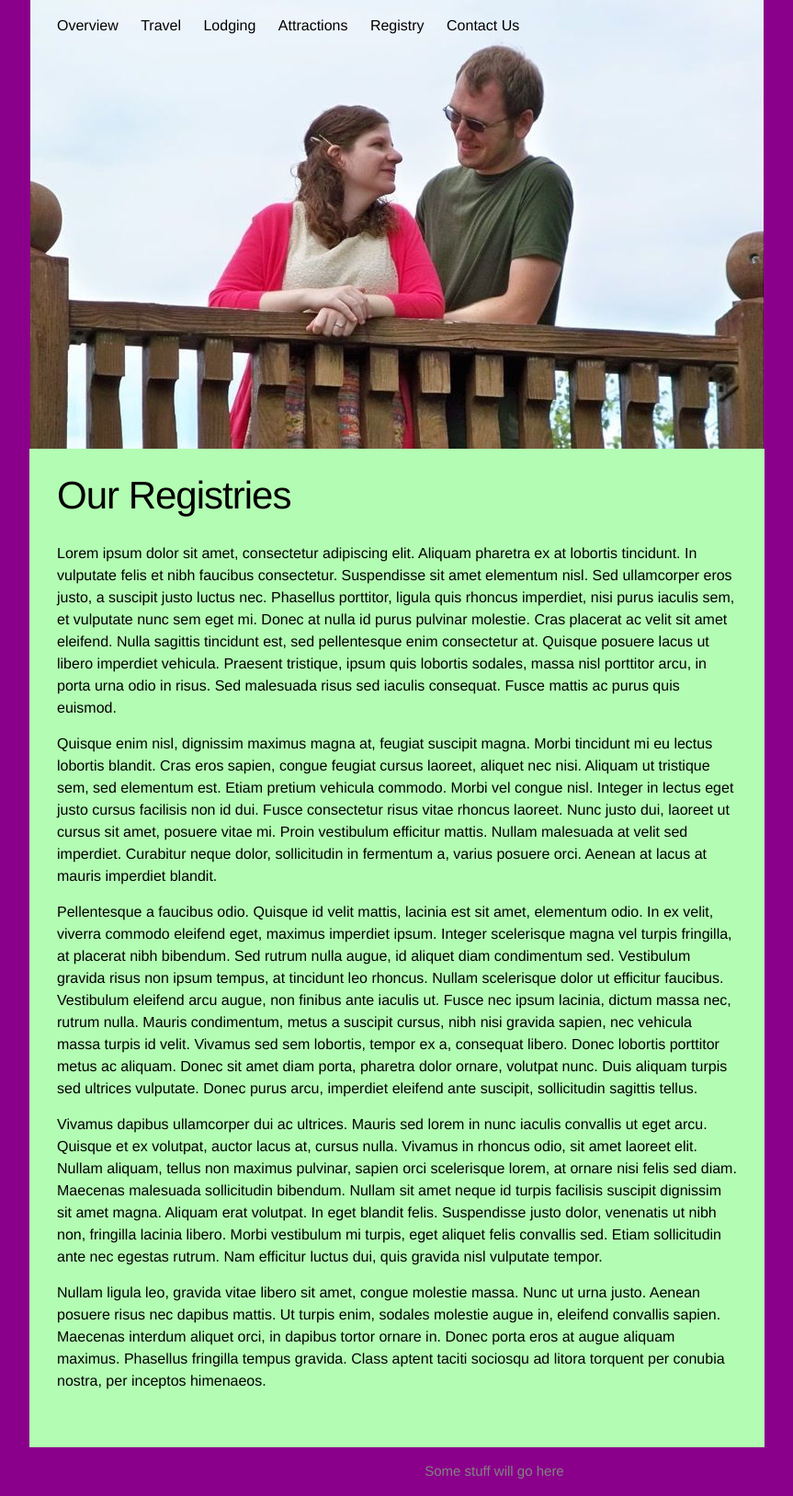
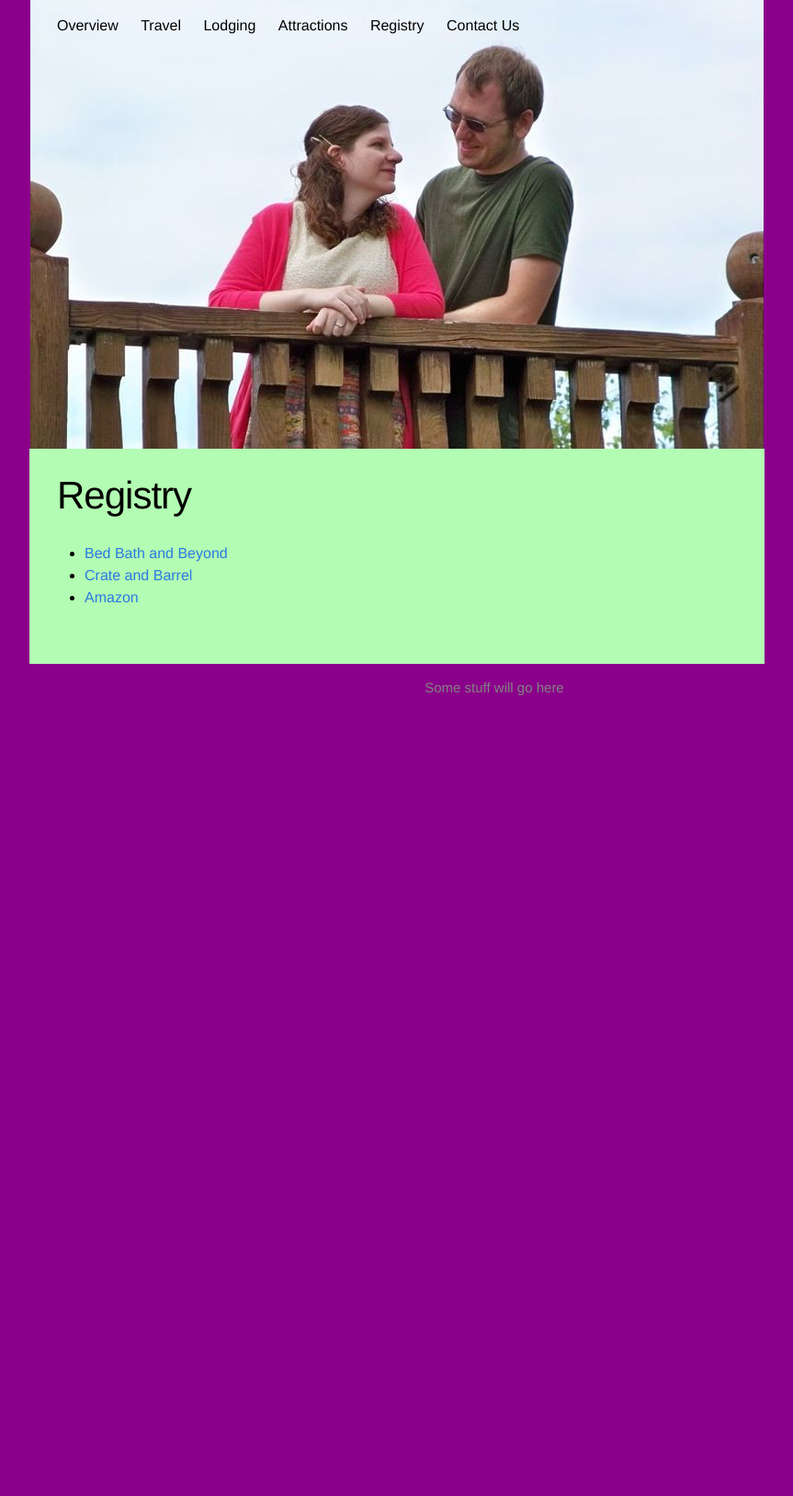
Before and after one commit to sargas/wedding-site, a Jekyll site: the page built from registry.md, in a window 1280 px wide. Shown: the whole page at 92% size, without its empty margins (208-1071 px from the left). Built offline with Jekyll 4.4.1, drawn with Linux system fonts in a browser that asks for light colours; after the commit the page ends 900 px from its top, so only the background shows below that.

Commit message:
Add links to existing registries

```diff
--- a/registry.md
+++ b/registry.md
@@ -1,15 +1,9 @@
 ---
 layout: page
-title: Our Registries
+title: Registry
 permalink: /registry/
 ---
 
-Lorem ipsum dolor sit amet, consectetur adipiscing elit. Aliquam pharetra ex at lobortis tincidunt. In vulputate felis et nibh faucibus consectetur. Suspendisse sit amet elementum nisl. Sed ullamcorper eros justo, a suscipit justo luctus nec. Phasellus porttitor, ligula quis rhoncus imperdiet, nisi purus iaculis sem, et vulputate nunc sem eget mi. Donec at nulla id purus pulvinar molestie. Cras placerat ac velit sit amet eleifend. Nulla sagittis tincidunt est, sed pellentesque enim consectetur at. Quisque posuere lacus ut libero imperdiet vehicula. Praesent tristique, ipsum quis lobortis sodales, massa nisl porttitor arcu, in porta urna odio in risus. Sed malesuada risus sed iaculis consequat. Fusce mattis ac purus quis euismod.
-
-Quisque enim nisl, dignissim maximus magna at, feugiat suscipit magna. Morbi tincidunt mi eu lectus lobortis blandit. Cras eros sapien, congue feugiat cursus laoreet, aliquet nec nisi. Aliquam ut tristique sem, sed elementum est. Etiam pretium vehicula commodo. Morbi vel congue nisl. Integer in lectus eget justo cursus facilisis non id dui. Fusce consectetur risus vitae rhoncus laoreet. Nunc justo dui, laoreet ut cursus sit amet, posuere vitae mi. Proin vestibulum efficitur mattis. Nullam malesuada at velit sed imperdiet. Curabitur neque dolor, sollicitudin in fermentum a, varius posuere orci. Aenean at lacus at mauris imperdiet blandit.
-
-Pellentesque a faucibus odio. Quisque id velit mattis, lacinia est sit amet, elementum odio. In ex velit, viverra commodo eleifend eget, maximus imperdiet ipsum. Integer scelerisque magna vel turpis fringilla, at placerat nibh bibendum. Sed rutrum nulla augue, id aliquet diam condimentum sed. Vestibulum gravida risus non ipsum tempus, at tincidunt leo rhoncus. Nullam scelerisque dolor ut efficitur faucibus. Vestibulum eleifend arcu augue, non finibus ante iaculis ut. Fusce nec ipsum lacinia, dictum massa nec, rutrum nulla. Mauris condimentum, metus a suscipit cursus, nibh nisi gravida sapien, nec vehicula massa turpis id velit. Vivamus sed sem lobortis, tempor ex a, consequat libero. Donec lobortis porttitor metus ac aliquam. Donec sit amet diam porta, pharetra dolor ornare, volutpat nunc. Duis aliquam turpis sed ultrices vulputate. Donec purus arcu, imperdiet eleifend ante suscipit, sollicitudin sagittis tellus.
-
-Vivamus dapibus ullamcorper dui ac ultrices. Mauris sed lorem in nunc iaculis convallis ut eget arcu. Quisque et ex volutpat, auctor lacus at, cursus nulla. Vivamus in rhoncus odio, sit amet laoreet elit. Nullam aliquam, tellus non maximus pulvinar, sapien orci scelerisque lorem, at ornare nisi felis sed diam. Maecenas malesuada sollicitudin bibendum. Nullam sit amet neque id turpis facilisis suscipit dignissim sit amet magna. Aliquam erat volutpat. In eget blandit felis. Suspendisse justo dolor, venenatis ut nibh non, fringilla lacinia libero. Morbi vestibulum mi turpis, eget aliquet felis convallis sed. Etiam sollicitudin ante nec egestas rutrum. Nam efficitur luctus dui, quis gravida nisl vulputate tempor.
-
-Nullam ligula leo, gravida vitae libero sit amet, congue molestie massa. Nunc ut urna justo. Aenean posuere risus nec dapibus mattis. Ut turpis enim, sodales molestie augue in, eleifend convallis sapien. Maecenas interdum aliquet orci, in dapibus tortor ornare in. Donec porta eros at augue aliquam maximus. Phasellus fringilla tempus gravida. Class aptent taciti sociosqu ad litora torquent per conubia nostra, per inceptos himenaeos.
+- <a href="http://www.bedbathandbeyond.com/store/giftregistry/view_registry_guest.jsp?pwsToken=&eventType=Wedding&registryId=541880056&pwsurl=">Bed Bath and Beyond</a>
+- <a href="http://www.crateandbarrel.com/Gift-Registry/shayna-kabiller-and-joseph-booker/r5279069">Crate and Barrel</a>
+- <a href="http://www.amazon.com/registry/wedding/3M45HJZLCV87U">Amazon</a>
```
